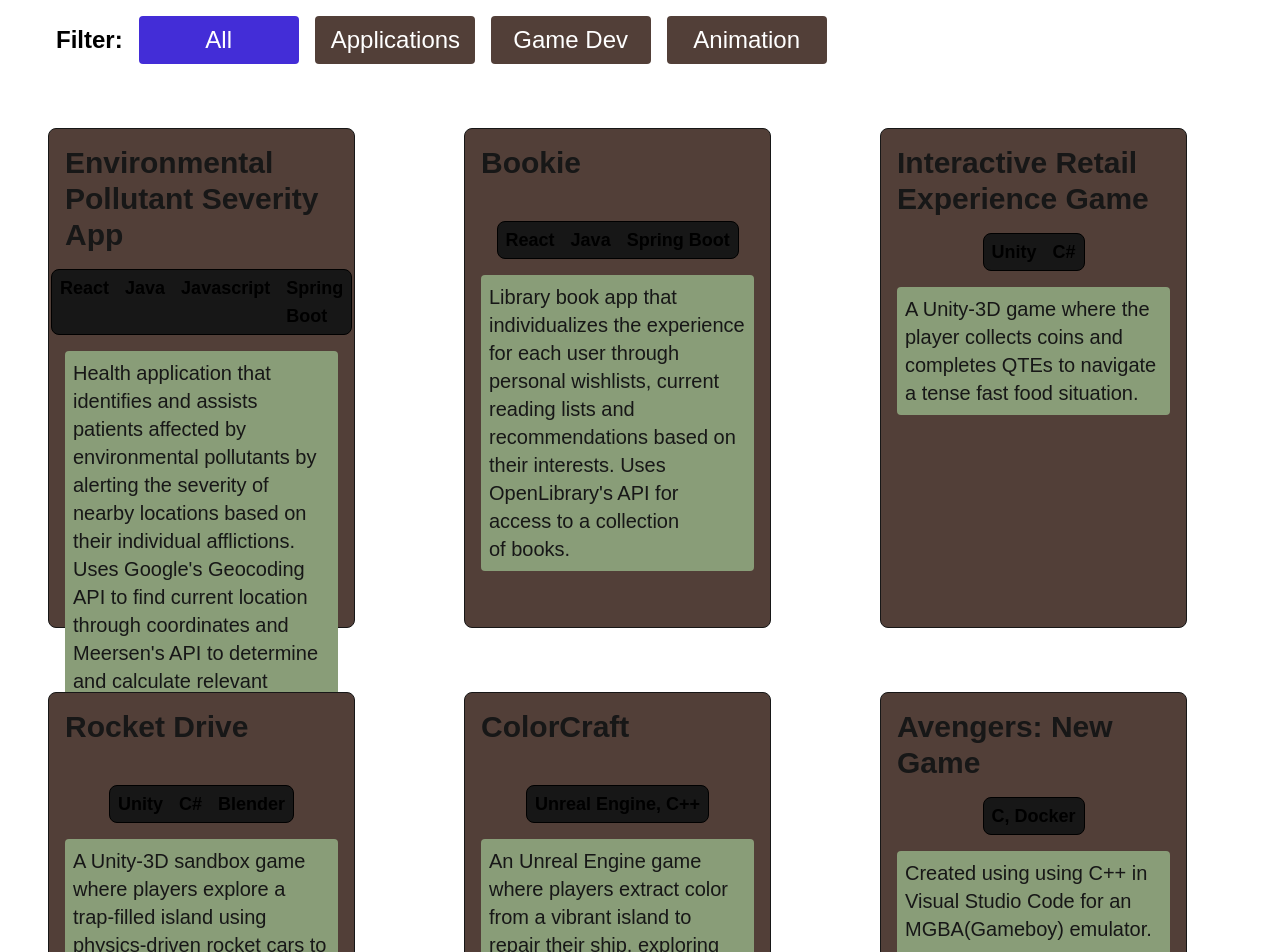
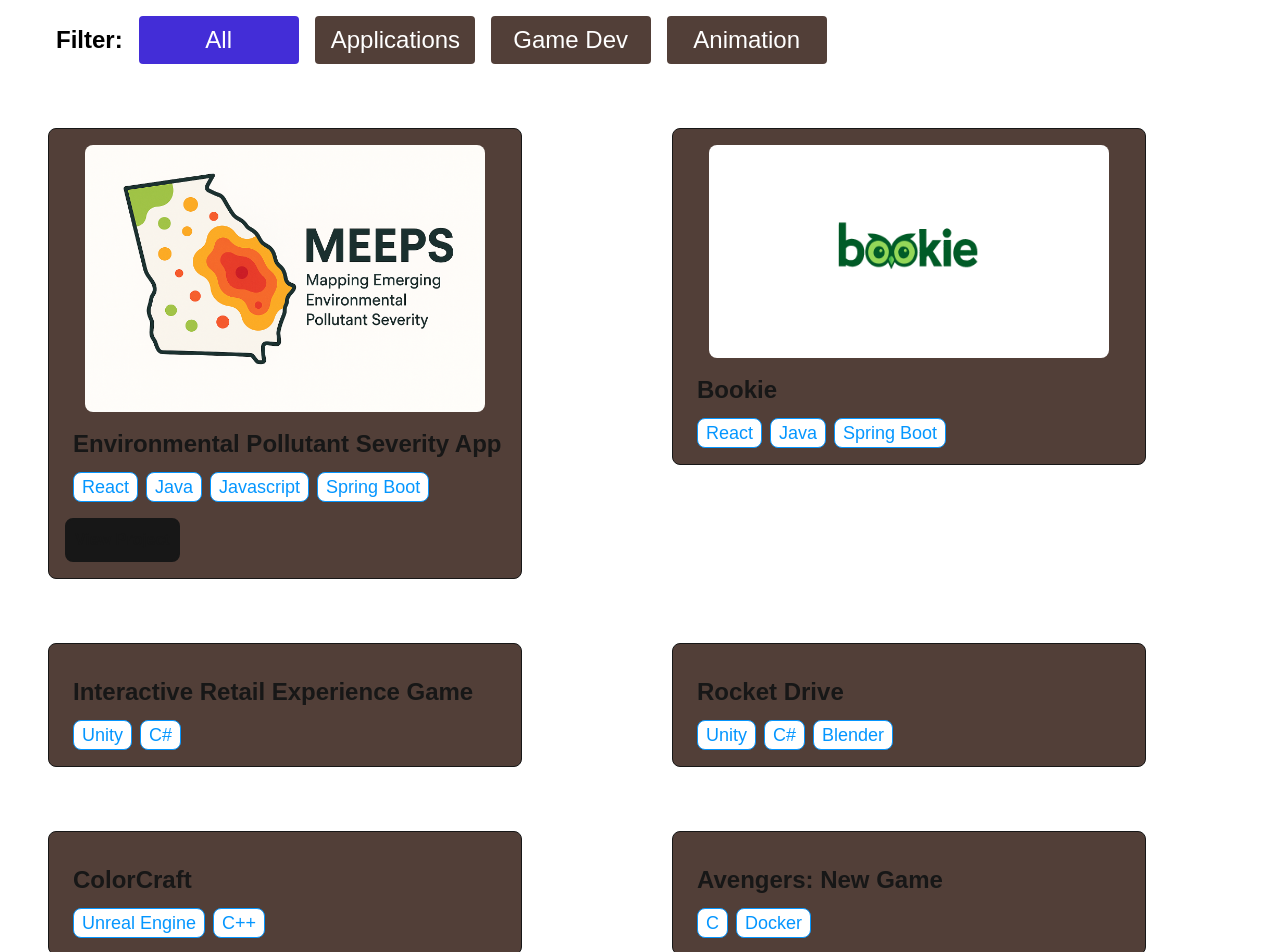
Before and after one commit to KeemL/modern_portfolio, a Next.js app: page /projects in a window 1280 px wide. Shown: the top 952 px of the page. Built offline with nearby package versions, Linux system fonts and the light colour scheme.

Commit message:
add project photos

```diff
--- a/src/app/components/ProjectCard.tsx
+++ b/src/app/components/ProjectCard.tsx
@@ -13,34 +13,42 @@ export default function ProjectCard({ project }: ProjectCardProps) {
   const { title, stack, category, description, video, imageUrl, link } =
     project;
   return (
-    <div className="bg-vandyke m-4 flex h-[500px] w-4/5 flex-col justify-between rounded-lg border p-4 text-left md:shrink">
+    <div className="bg-vandyke m-4 flex h-fit w-4/5 flex-col justify-between rounded-lg border p-4 text-left md:shrink">
       <div className="flex flex-col gap-4">
+        <div>
           {imageUrl && (
             <Image
+              className="flex justify-self-center rounded-lg bg-amber-300"
               src={imageUrl}
               alt={`${title} logo`}
-            className="h-32 w-auto self-start rounded-md object-contain"
+              // fill={true}
+              width={400}
+              height={300}
+              loading="lazy"
+              // className="h-32 w-auto self-start rounded-md object-contain"
             />
           )}
-
-        <h1 className="inline-block max-h-4/5 min-h-15 min-w-full text-3xl font-bold">
-          {title}
-        </h1>
+        </div>
+        <div className="flex flex-col gap-y-3">
+          <h1 className="min-w-full pl-2 text-2xl font-bold">{title}</h1>
 
           {/* generates each tech stack entry into a div */}
-        <div>
-          <h2 className="bg-foreground flex max-h-fit w-fit max-w-fit gap-x-4 justify-self-center rounded-lg border px-2 py-1 pl-2 text-lg font-semibold text-black">
+
+          <h2 className="flex w-fit gap-x-2 pl-2 text-lg font-medium">
             {stack.map((tech, i) => (
-              <span key={i}>{tech}</span>
+              <div
+                className="text-b text-dodgerblue rounded-lg border bg-white px-2"
+                key={i}
+              >
+                {tech}
+              </div>
             ))}
           </h2>
         </div>
 
-        <h1 className="bg-olive min-h-30 gap-y-2 rounded p-2 text-xl text-pretty">
+        {/* <h1 className="min-h-30 gap-y-2 rounded-md bg-amber-900 p-2 pl-2 text-xl text-pretty">
           {description}
-        </h1>
-      </div>
-
+        </h1> */}
         {/* <Link href={`/projects/${project.id}`}> */}
         {link && (
           <Link href={link}>
@@ -50,5 +58,6 @@ export default function ProjectCard({ project }: ProjectCardProps) {
           </Link>
         )}
       </div>
+    </div>
   );
 }
--- a/src/app/projects/projectData.ts
+++ b/src/app/projects/projectData.ts
@@ -32,6 +32,7 @@ export const projectsData: Project[] = [
       "Health application that identifies and assists patients affected by environmental pollutants by alerting the severity of nearby locations based on their individual afflictions. Uses Google's Geocoding API to find current location through coordinates and Meersen's API to determine and calculate relevant pollutants and their severity levels.",
     category: "Applications",
     link: "https://www.youtube.com/watch?v=DawXx5WNeyE",
+    imageUrl: "/images/meeps_photo.png",
   },
   {
     id: "proj2",
@@ -41,6 +42,7 @@ export const projectsData: Project[] = [
     category: "Applications",
     stack: ["React", " Java", " Spring Boot"],
     link: "",
+    imageUrl: "/images/bookie_photo.png",
   },
 
   // {
@@ -74,7 +76,7 @@ export const projectsData: Project[] = [
     description:
       "An Unreal Engine game where players extract color from a vibrant island to repair their ship, exploring themes of postcolonialism and environmental sustainability.",
     category: "Game Dev",
-    stack: ["Unreal Engine, C++"],
+    stack: ["Unreal Engine", "C++"],
     link: "",
   },
   {
@@ -83,7 +85,7 @@ export const projectsData: Project[] = [
     description:
       "Created using using C++ in Visual Studio Code for an MGBA(Gameboy) emulator.",
     category: "Game Dev",
-    stack: ["C, Docker"],
+    stack: ["C", "Docker"],
     link: "",
   },
   {
--- a/src/app/projects/projects.tsx
+++ b/src/app/projects/projects.tsx
@@ -14,7 +14,7 @@ export default function FilteredProjects({ category }: ProjectsProps) {
 
   // const { title, stack, description, video, imageUrl, link } = project;
   return (
-    <div className="m-4 grid grid-cols-3">
+    <div className="m-4 grid grid-cols-2">
       {projects.map((project) => (
         <div key={project.id} className="m-4">
           <ProjectCard key={project.id} project={project} />
```
Also changed, not shown: public/images/bookie_photo.png (added), public/images/meeps_photo.png (added). Lines whose indentation alone changed are shown as unchanged.
